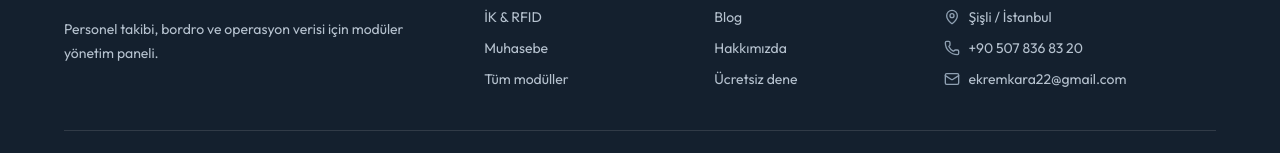
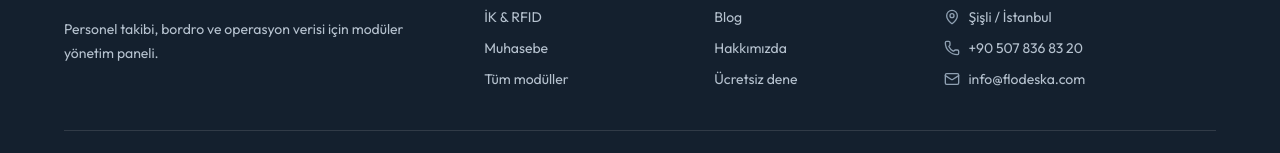
Before and after one commit to ekremkara22/RFID_Personel, a Next.js app: page /iletisim in a window 1280 px wide. Shown: the part 883-1036 px from the top of the page. Built offline with nearby package versions, Linux system fonts and the light colour scheme.

Commit message:
fix(site): update contact email

```diff
--- a/src/app/iletisim/page.tsx
+++ b/src/app/iletisim/page.tsx
@@ -5,4 +5,4 @@ import { MarketingShell } from "@/components/marketing/marketing-shell";
 import styles from "../marketing.module.css";
 
 export const metadata: Metadata = { title: "İletişim", description: "Flodeska iş süreçleri, RFID personel takip ve IoT çözümleri için iletişime geçin.", alternates: { canonical: "/iletisim" } };
-export default function ContactPage() { return <MarketingShell><section className={styles.pageHero}><div className="container"><div className={styles.breadcrumbs}><Link href="/">Ana Sayfa</Link> / İletişim</div><h1>Sürecinizi konuşalım.</h1><p>Mevcut çalışma biçiminizi ve dijitalleştirmek istediğiniz noktaları anlatarak başlayabilirsiniz.</p></div></section><section className={styles.section}><div className={`container ${styles.contactGrid}`}><div className={styles.contactCards}><a className={styles.contactCard} href="tel:+905078368320"><Phone size={22} /><div><strong>Telefon</strong><span>+90 507 836 83 20</span></div></a><a className={styles.contactCard} href="mailto:ekremkara22@gmail.com"><Mail size={22} /><div><strong>E-posta</strong><span>ekremkara22@gmail.com</span></div></a><div className={styles.contactCard}><MapPin size={22} /><div><strong>Adres</strong><span>Şişli / İstanbul</span></div></div></div><div className={styles.contactPanel}><MessageCircle size={30} /><h2>Doğrudan iletişim kurun</h2><p>RFID personel takip, iş süreci tasarımı veya IoT tabanlı bir ihtiyacınız varsa kısa bir ön görüşme planlayalım.</p><a className={styles.lightButton} href="https://wa.me/905078368320" target="_blank" rel="noreferrer">WhatsApp üzerinden yazın</a></div></div></section></MarketingShell>; }
+export default function ContactPage() { return <MarketingShell><section className={styles.pageHero}><div className="container"><div className={styles.breadcrumbs}><Link href="/">Ana Sayfa</Link> / İletişim</div><h1>Sürecinizi konuşalım.</h1><p>Mevcut çalışma biçiminizi ve dijitalleştirmek istediğiniz noktaları anlatarak başlayabilirsiniz.</p></div></section><section className={styles.section}><div className={`container ${styles.contactGrid}`}><div className={styles.contactCards}><a className={styles.contactCard} href="tel:+905078368320"><Phone size={22} /><div><strong>Telefon</strong><span>+90 507 836 83 20</span></div></a><a className={styles.contactCard} href="mailto:info@flodeska.com"><Mail size={22} /><div><strong>E-posta</strong><span>info@flodeska.com</span></div></a><div className={styles.contactCard}><MapPin size={22} /><div><strong>Adres</strong><span>Şişli / İstanbul</span></div></div></div><div className={styles.contactPanel}><MessageCircle size={30} /><h2>Doğrudan iletişim kurun</h2><p>RFID personel takip, iş süreci tasarımı veya IoT tabanlı bir ihtiyacınız varsa kısa bir ön görüşme planlayalım.</p><a className={styles.lightButton} href="https://wa.me/905078368320" target="_blank" rel="noreferrer">WhatsApp üzerinden yazın</a></div></div></section></MarketingShell>; }
--- a/src/app/page.tsx
+++ b/src/app/page.tsx
@@ -27,7 +27,7 @@ export default async function Home() {
   const accounting = modules.find((module) => module.key === MODULES.ACCOUNTING)!;
   const organizationJsonLd = {
     "@context": "https://schema.org", "@type": "Organization", name: "Flodeska", url: "https://flodeska.com",
-    email: "ekremkara22@gmail.com", telephone: "+905078368320",
+    email: "info@flodeska.com", telephone: "+905078368320",
     address: { "@type": "PostalAddress", addressLocality: "Şişli", addressRegion: "İstanbul", addressCountry: "TR" },
   };
 
--- a/src/components/marketing/site-footer.tsx
+++ b/src/components/marketing/site-footer.tsx
@@ -34,7 +34,7 @@ export function SiteFooter() {
             <address className={styles.contactList}>
               <span><MapPin size={16} /> Şişli / İstanbul</span>
               <a href="tel:+905078368320"><Phone size={16} /> +90 507 836 83 20</a>
-              <a href="mailto:ekremkara22@gmail.com"><Mail size={16} /> ekremkara22@gmail.com</a>
+              <a href="mailto:info@flodeska.com"><Mail size={16} /> info@flodeska.com</a>
             </address>
           </div>
         </div>
```
